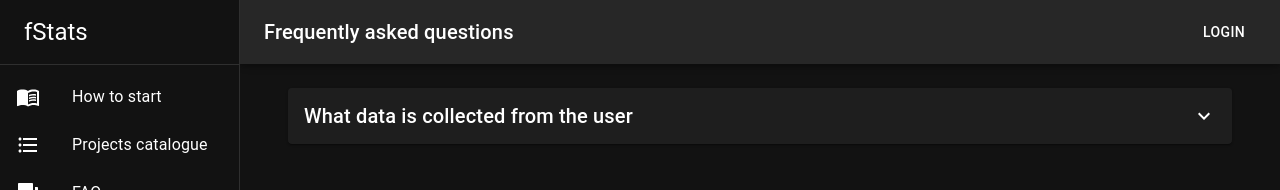
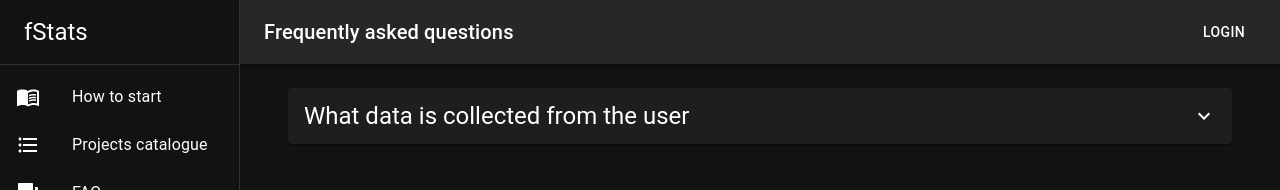
Before and after one commit to fStats/fstats-frontend, a React (Create React App) app: page /faq in a window 1280 px wide. Shown: the top 190 px of the page. Built offline with nearby package versions, Linux system fonts and the light colour scheme; what chartjs-plugin-datalabels, chartjs-plugin-zoom would draw is missing.

Commit message:
Size up font for FAQ question

```diff
--- a/src/pages/FaqPage.tsx
+++ b/src/pages/FaqPage.tsx
@@ -28,7 +28,7 @@ export default function FaqPage() {
                             aria-controls="panel1a-content"
                             id="panel1a-header"
                         >
-                            <Typography variant="h6">{faq.question}</Typography>
+                            <Typography variant="h5">{faq.question}</Typography>
                         </AccordionSummary>
                         <AccordionDetails>
                             <Typography whiteSpace="pre-wrap" variant="h6">
```
